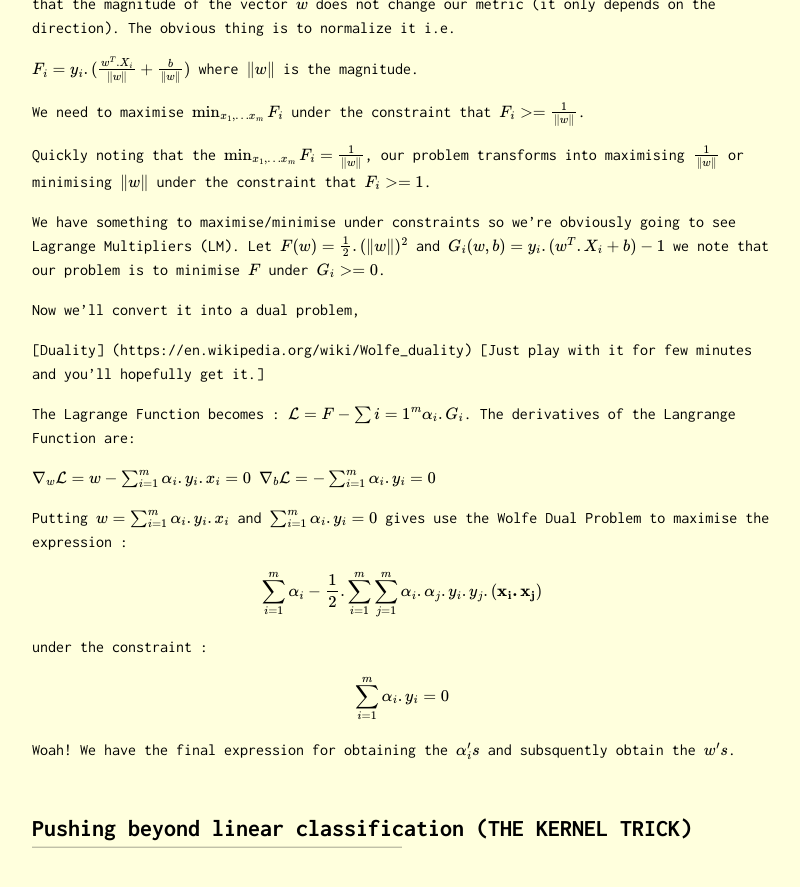
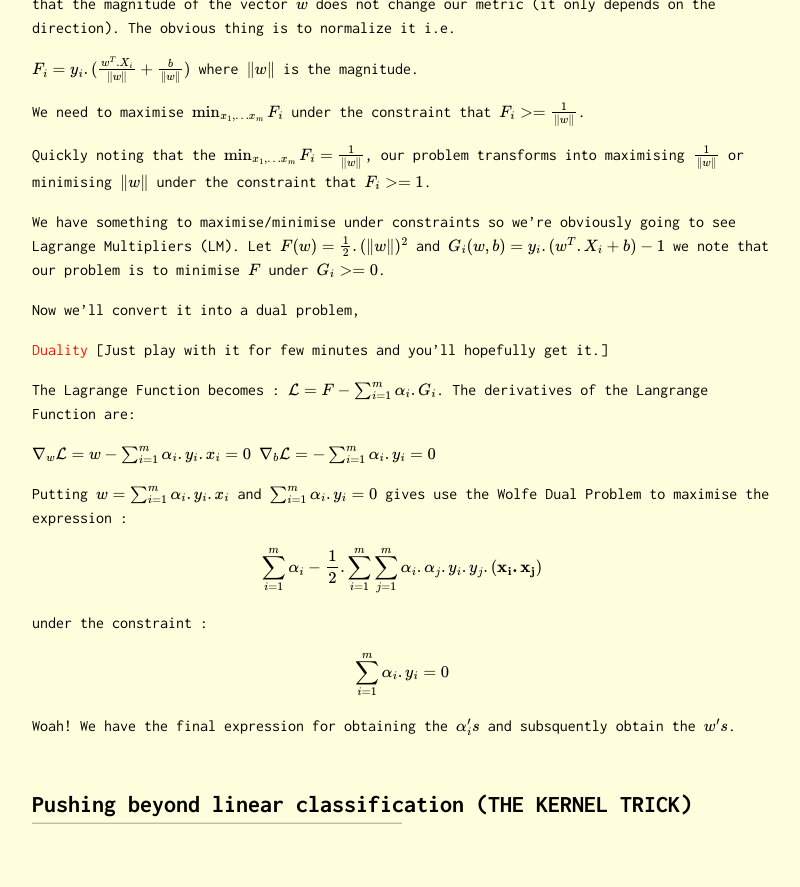
Before and after one commit to Oscuro-Phoenix/math-for-fun, a Jekyll site: the page built from _posts/2020-05-08-Problem-2.md, in a window 1280 px wide and 900 px high, scrolled down 1746 px. Shown: the top 887 px of the window, without its empty margins (238-1038 px from the left). Built offline with Jekyll 4.4.1, drawn with Linux system fonts in a browser that asks for light colours; formulas are drawn with MathJax 3.

Commit message:
Overall Update 1

```diff
--- a/_posts/2020-05-08-Problem-2.md
+++ b/_posts/2020-05-08-Problem-2.md
@@ -46,9 +46,9 @@ We have something to maximise/minimise under constraints so we're obviously goin
 
  Now we'll convert it into a dual problem,
 
-[Duality] (https://en.wikipedia.org/wiki/Wolfe_duality) [Just play with it for few minutes and you'll hopefully get it.]
+[Duality](https://en.wikipedia.org/wiki/Wolfe_duality) [Just play with it for few minutes and you'll hopefully get it.]
 
-The Lagrange Function becomes : $$  \mathcal{L} = F - \sum{i=1}^{m} \alpha_i.G_i $$. The derivatives of the Langrange Function are:
+The Lagrange Function becomes : $$  \mathcal{L} = F - \sum_{i=1}^{m} \alpha_i.G_i $$. The derivatives of the Langrange Function are:
 
 $$ \nabla_w \mathcal{L} = w - \sum_{i=1}^{m} \alpha_i.y_i.x_i = 0 $$
 $$ \nabla_b \mathcal{L} = - \sum_{i=1}^{m} \alpha_i.y_i  = 0 $$
```
Also changed, not shown: _posts/2020-05-04-Problem-1.md (+1 -0 lines).
